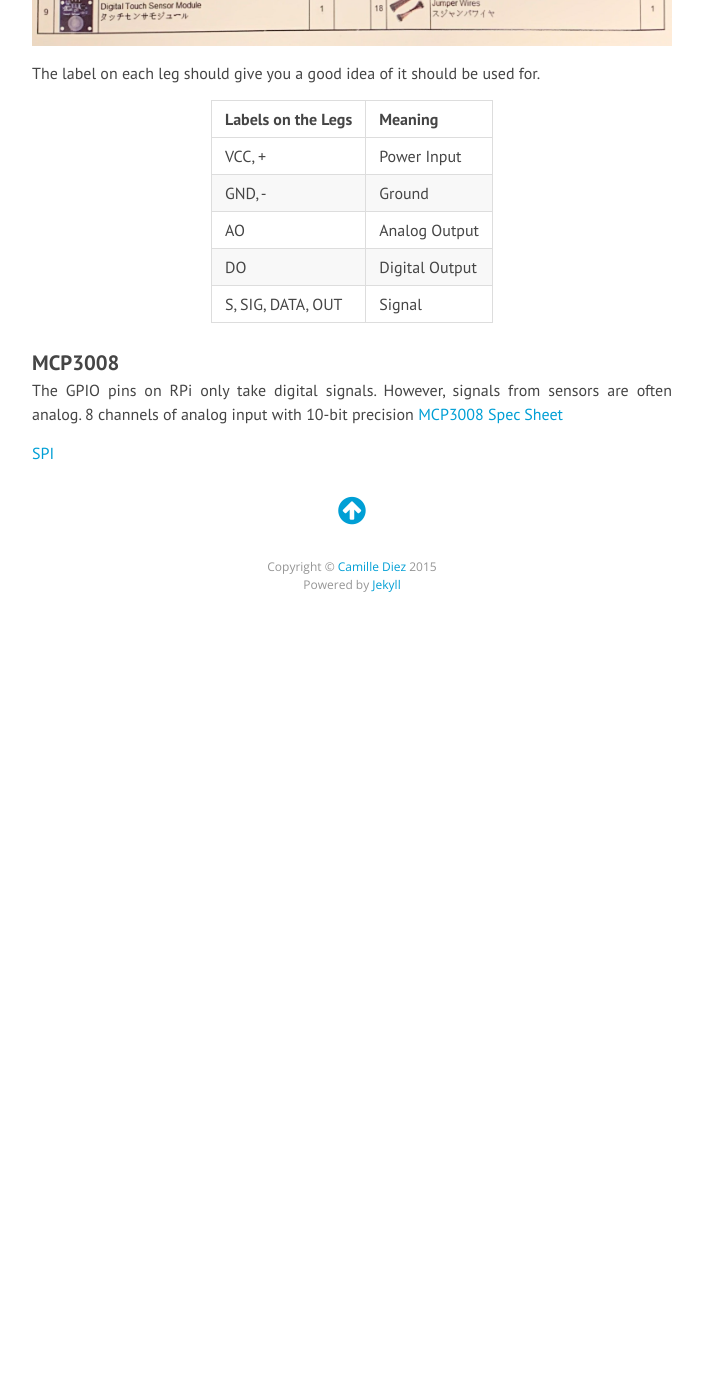
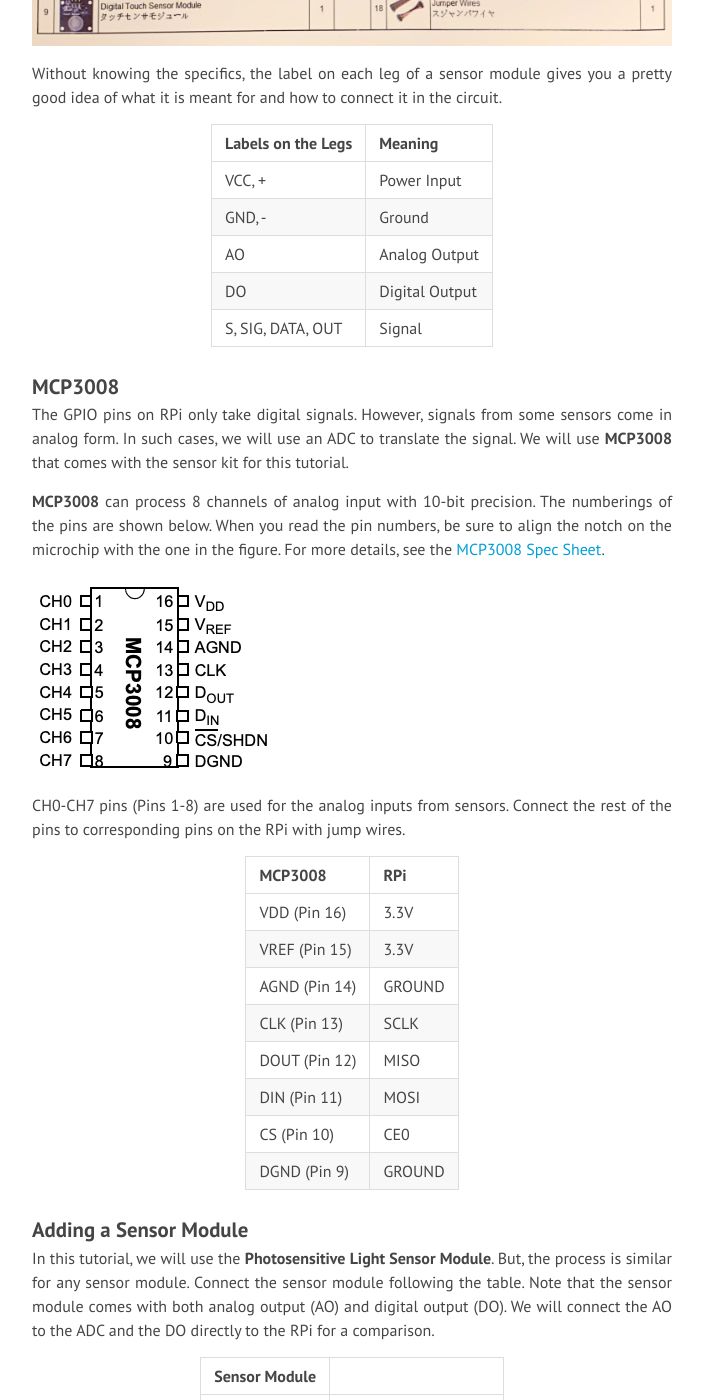
Before and after one commit to INFERLab/12740, a Jekyll site: the page built from _posts/2019-07-05-adc.md, in a window 1280 px wide and 1400 px high, scrolled down 823 px. Shown: the whole window, without its empty margins (288-991 px from the left). Built offline with Jekyll 4.4.1, drawn with Linux system fonts in a browser that asks for light colours; nearby versions of some CDN libraries; before the commit the page ends 1453 px from its top, so only the background shows below that; some of the changed text lies outside the part shown.

Commit message:
Edits to Tutorial 3

```diff
--- a/_posts/2019-07-05-adc.md
+++ b/_posts/2019-07-05-adc.md
@@ -4,15 +4,15 @@ title: Using ADC
 permalink: /tutorials/adc.html
 ---
 In this tutorial, we will:
-- Familiarize you with the sensor kit.
-- Show you how to translate analog signals to digital signals using an Analog-to-Digital Converter (ADC).
+- Familiarize you with the sensors.
+- Show you how to translate analog signals from sensors to digital signals using an Analog-to-Digital Converter (ADC).
 
 ### Sensor Kit
-Having introduced you to the basics of RPi, we will look at how to acquire information from physical world using sensors. We provide each team with a **Smart Home Sensor Kit** from Kookye. Kookye provides a comprehensive list of [tutorials](http://kookye.com/2016/08/01/smart-home-sensor-kit-for-arduinoraspberry-pi/) for the sensors in the kit.
+Having introduced you to the basics of RPi, we will look at how to acquire information from physical world using sensors. We provide each team with a **Smart Home Sensor Kit** from Kookye. Kookye has a comprehensive list of [tutorials](http://kookye.com/2016/08/01/smart-home-sensor-kit-for-arduinoraspberry-pi/) for the sensor kit.
 
 ![sensors](/12740/assets/sensors.jpg)
 
-The label on each leg should give you a good idea of it should be used for.
+Without knowing the specifics, the label on each leg of a sensor module gives you a pretty good idea of what it is meant for and how to connect it in the circuit.
 
 | **Labels on the Legs**      | **Meaning**     |
 | ------------- | ---------------------|
@@ -23,8 +23,38 @@ The label on each leg should give you a good idea of it should be used for.
 |S, SIG, DATA, OUT |Signal|
 
 ### MCP3008
-The GPIO pins on RPi only take digital signals. However, signals from sensors are often analog.
-8 channels of analog input with 10-bit precision
-[MCP3008 Spec Sheet](https://cdn-shop.adafruit.com/datasheets/MCP3008.pdf)
+The GPIO pins on RPi only take digital signals. However, signals from some sensors come in analog form. In such cases, we will use an ADC to translate the signal. We will use **MCP3008** that comes with the sensor kit for this tutorial.
+
+**MCP3008** can process 8 channels of analog input with 10-bit precision. The numberings of the pins are shown below. When you read the pin numbers, be sure to align the notch on the microchip with the one in the figure. For more details, see the [MCP3008 Spec Sheet](https://cdn-shop.adafruit.com/datasheets/MCP3008.pdf).
+
+![MCP3007](/12740/assets/MCP3008.png)
+
+CH0-CH7 pins (Pins 1-8) are used for the analog inputs from sensors. Connect the rest of the pins to corresponding pins on the RPi with jump wires.
+
+| **MCP3008**      | **RPi**     |
+| ------------- | ---------------------|
+| VDD (Pin 16)    | 3.3V|
+|   VREF (Pin 15) | 3.3V     |
+| AGND (Pin 14)   | GROUND |
+|   CLK (Pin 13) |SCLK|
+|DOUT (Pin 12)|MISO|
+|DIN (Pin 11)|MOSI|
+|CS (Pin 10)| CE0|
+|DGND (Pin 9) |GROUND|
+
+
+### Adding a Sensor Module
+In this tutorial, we will use the **Photosensitive Light Sensor Module**. But, the process  is similar for any sensor module. Connect the sensor module following the table. Note that  the sensor module comes with both analog output (AO) and digital output (DO). We will connect the AO to the ADC and the DO directly to the RPi for a comparison.
+
+| **Sensor Module**      |      |
+| ------------- | ---------------------|
+| VCC  | 3.3V|
+|   GND | GROUND     |
+| AO   | MCP3008 CH0 (Pin 1) |
+|   DO | RPi 21|
+
+
+
+
 
 [SPI](https://en.wikipedia.org/wiki/Serial_Peripheral_Interface)
```
Also changed, not shown: _posts/2019-06-06-sample-project.md (deleted, +0 -7 lines), _posts/2019-07-29-binary.md (+1 -1 lines), assets/MCP3008.png, assets/MCP3008_connect.png (added).
